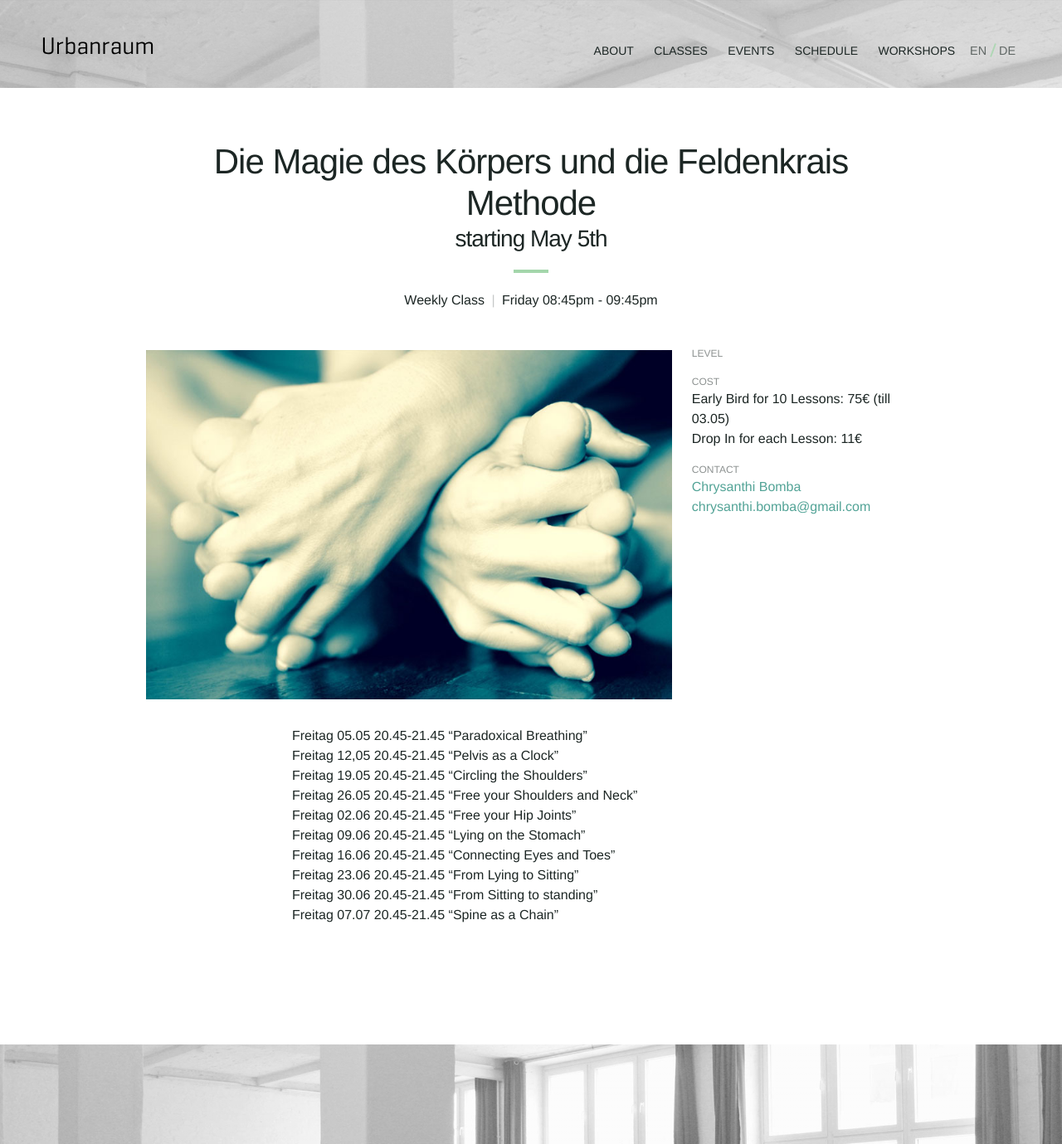
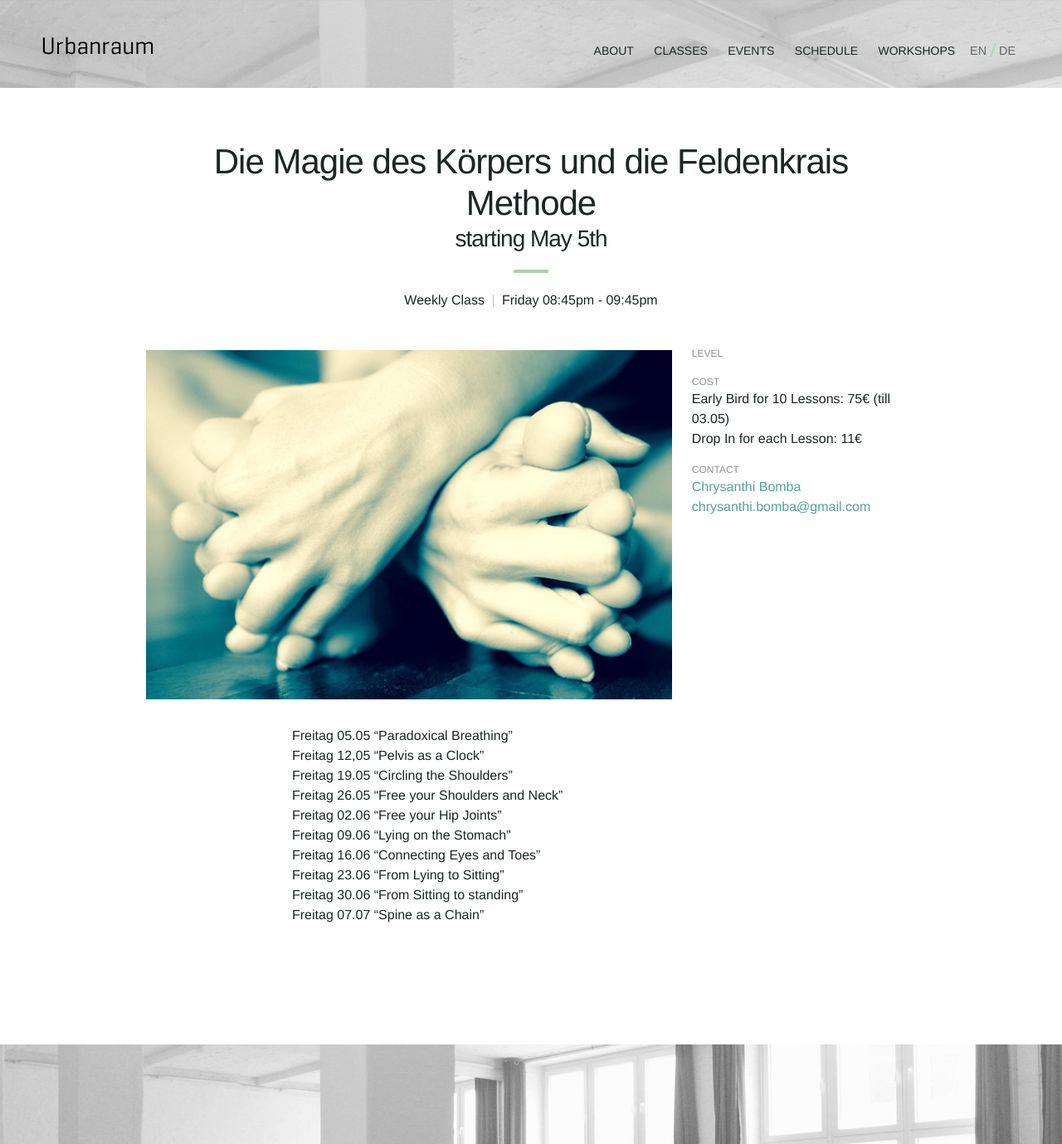
Before and after one commit to Kriesse/urbanraum, a Jekyll site: the page built from _classes/feldenkrais-methode.md, in a window 1280 px wide. Shown: the whole page at 83% size. Built offline with Jekyll 4.4.1, drawn with Linux system fonts in a browser that asks for light colours; nearby versions of some CDN libraries.

Commit message:
Update feldenkrais-methode.md

```diff
--- a/_classes/feldenkrais-methode.md
+++ b/_classes/feldenkrais-methode.md
@@ -30,28 +30,28 @@ price_de: |
 
 description_en: |
 
-  Freitag 05.05   20.45-21.45 "Paradoxical Breathing"
-  Freitag 12,05   20.45-21.45 "Pelvis as a Clock"
-  Freitag 19.05   20.45-21.45 "Circling the Shoulders"
-  Freitag 26.05   20.45-21.45  "Free your Shoulders and Neck"
-  Freitag 02.06   20.45-21.45  "Free your Hip Joints"
-  Freitag 09.06   20.45-21.45 "Lying on the Stomach"
-  Freitag 16.06   20.45-21.45 "Connecting Eyes and Toes"
-  Freitag 23.06   20.45-21.45 "From Lying to Sitting"
-  Freitag 30.06   20.45-21.45 "From Sitting to standing"
-  Freitag 07.07   20.45-21.45 "Spine as a Chain"
+  Freitag 05.05   "Paradoxical Breathing"
+  Freitag 12,05   "Pelvis as a Clock"
+  Freitag 19.05   "Circling the Shoulders"
+  Freitag 26.05   "Free your Shoulders and Neck"
+  Freitag 02.06   "Free your Hip Joints"
+  Freitag 09.06   "Lying on the Stomach"
+  Freitag 16.06   "Connecting Eyes and Toes"
+  Freitag 23.06   "From Lying to Sitting"
+  Freitag 30.06   "From Sitting to standing"
+  Freitag 07.07   "Spine as a Chain"
 
 description_de: |
 
-  Freitag 05.05   20.45-21.45 "Paradoxical Breathing"
-  Freitag 12,05   20.45-21.45 "Pelvis as a Clock"
-  Freitag 19.05   20.45-21.45 "Circling the Shoulders"
-  Freitag 26.05   20.45-21.45  "Free your Shoulders and Neck"
-  Freitag 02.06   20.45-21.45  "Free your Hip Joints"
-  Freitag 09.06   20.45-21.45 "Lying on the Stomach"
-  Freitag 16.06   20.45-21.45 "Connecting Eyes and Toes"
-  Freitag 23.06   20.45-21.45 "From Lying to Sitting"
-  Freitag 30.06   20.45-21.45 "From Sitting to standing"
-  Freitag 07.07   20.45-21.45 "Spine as a Chain"
+  Freitag 05.05   "Paradoxical Breathing"
+  Freitag 12,05   "Pelvis as a Clock"
+  Freitag 19.05   "Circling the Shoulders"
+  Freitag 26.05   "Free your Shoulders and Neck"
+  Freitag 02.06   "Free your Hip Joints"
+  Freitag 09.06   "Lying on the Stomach"
+  Freitag 16.06   "Connecting Eyes and Toes"
+  Freitag 23.06   "From Lying to Sitting"
+  Freitag 30.06   "From Sitting to standing"
+  Freitag 07.07   "Spine as a Chain"
 
 ---
```
